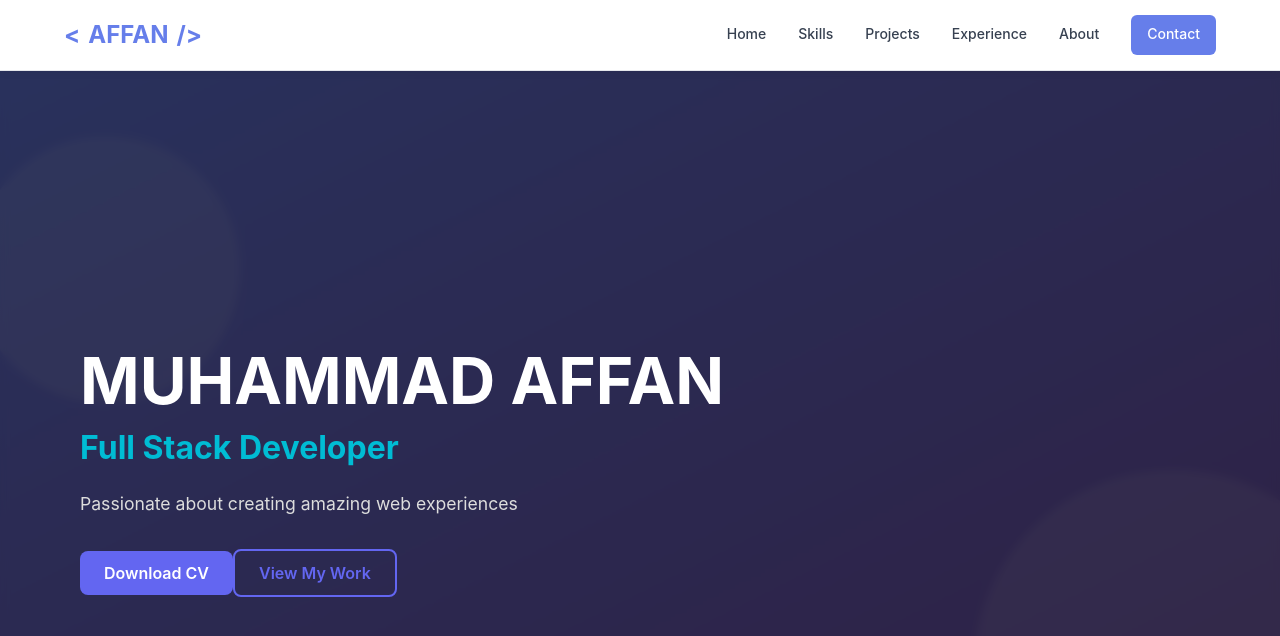
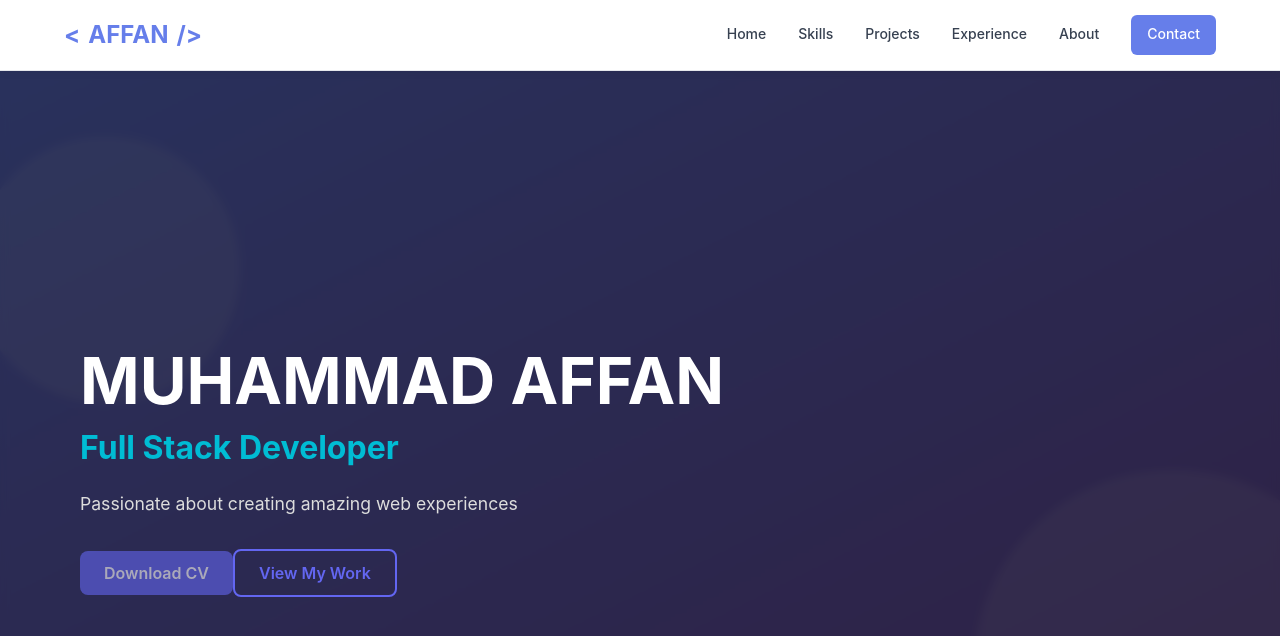
Before and after one commit to affanadnan991/Assignment-react-portfolio, a React (Vite) app: page /#/ in a window 1280 px wide. Shown: the top 636 px of the page. Built offline with nearby package versions, Linux system fonts and the light colour scheme.

Commit message:
add images

```diff
--- a/src/data/data.js
+++ b/src/data/data.js
@@ -5,7 +5,8 @@ export const portfolioData = {
     subtitle: "Full Stack Developer",
     description: "Passionate about creating amazing web experiences",
     cta: "View My Work",
-    image: "/images/hero-bg.svg"
+    image: "/images/hero-bg.svg",
+    cv: "/files/affan-cv.pdf"
   },
 
   skills: [
--- a/src/pages/Home.jsx
+++ b/src/pages/Home.jsx
@@ -106,11 +106,12 @@ const Home = () => {
           <h2>{portfolioData.hero.subtitle}</h2>
 
           <p>{portfolioData.hero.description}</p>
-
-          <Button text="Download CV" variant='primary' style={{ marginRight: '20px' }} />
+<div className="btns" style={{gap: '20px'}}>
+          <Button text="Download CV" variant='primary' onClick={() => window.open(portfolioData.hero.cv)} style={{marginRight: '10px'}} disabled />
           <a href="#projects">
-          <Button text="View My Work" variant="secondary" />
+          <Button text="View My Work" variant="secondary" style={{marginLeft: '10px'}} />
           </a>
+          </div>
 
         </div>
 
```
